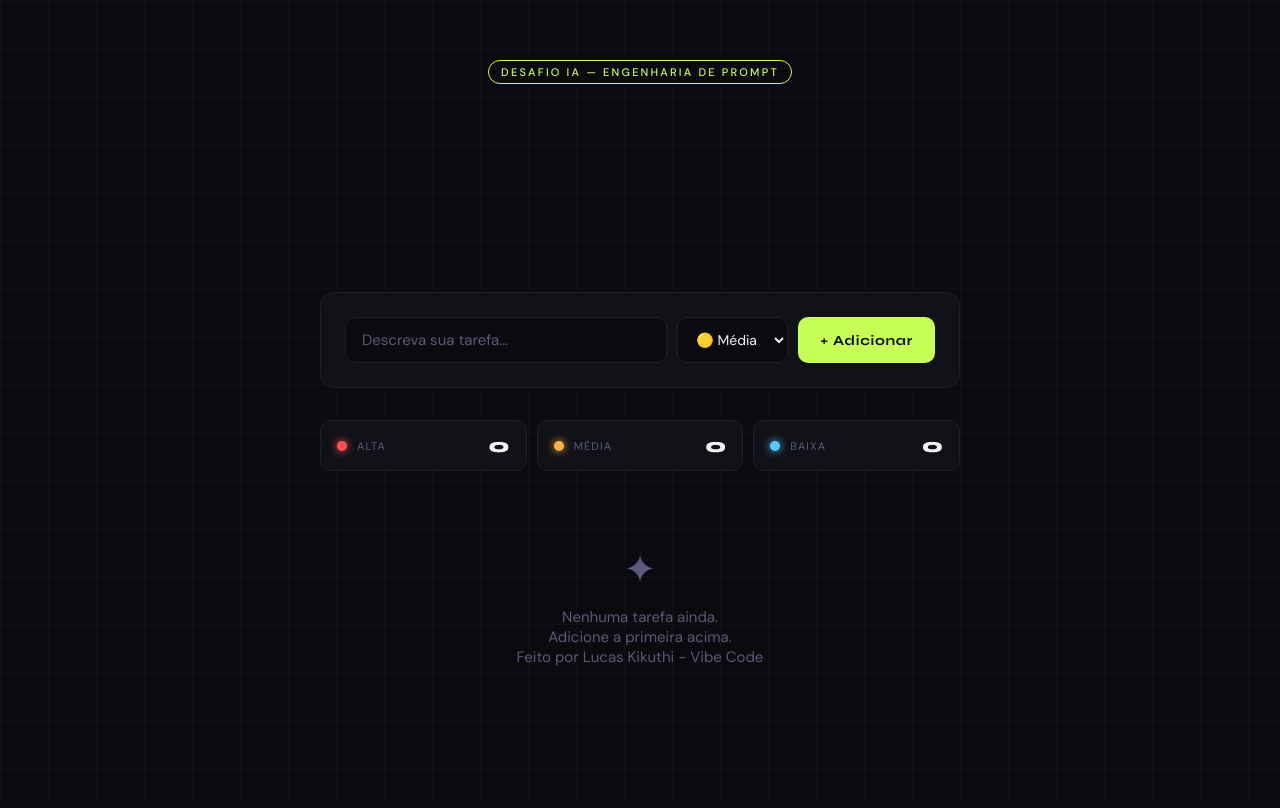
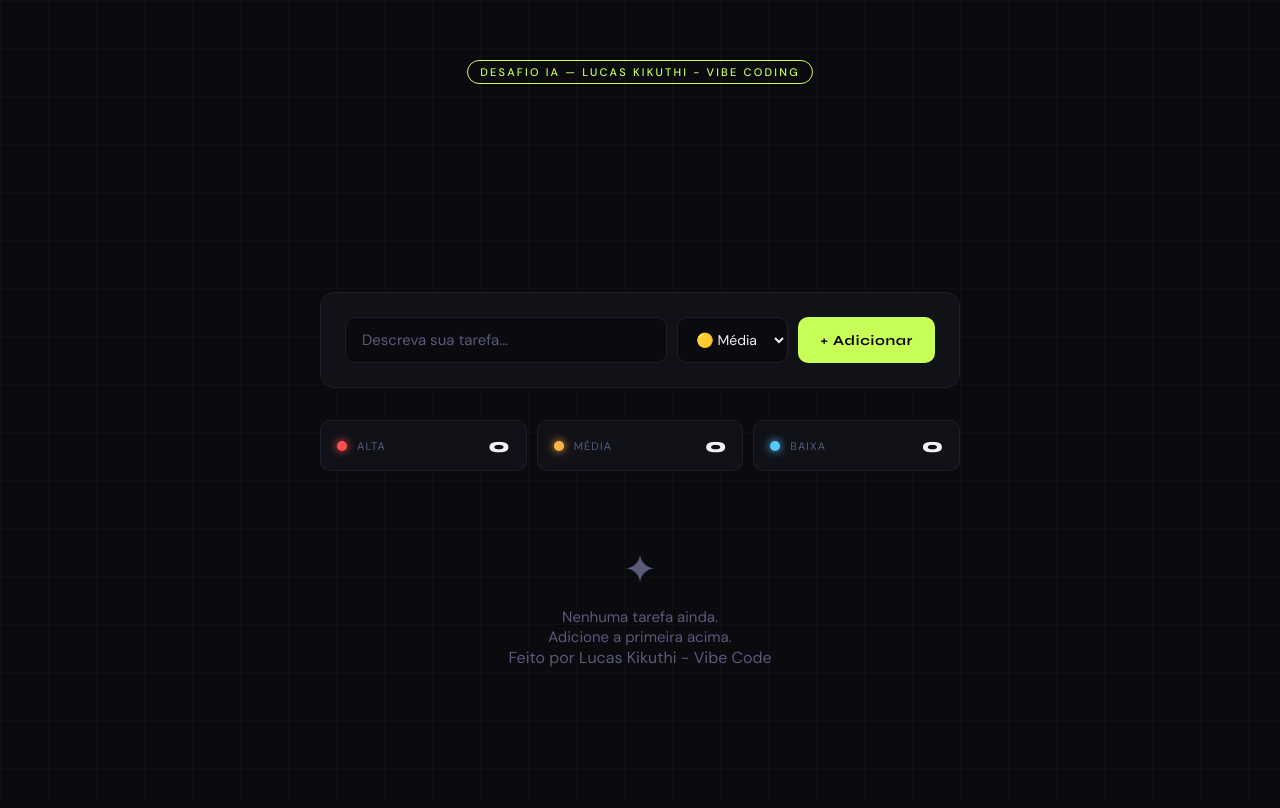
Before and after one commit to lukikuthi/to-do-list-question, a plain HTML site: page index.html in a window 1280 px wide. Drawn offline with nearby package versions, Linux system fonts and the light colour scheme.

Commit message:
Update index.html

```diff
--- a/index.html
+++ b/index.html
@@ -382,7 +382,7 @@
        CABEÇALHO DO APP
   ============================================= -->
   <header>
-    <div class="label">Desafio IA — Engenharia de Prompt</div>
+    <div class="label">Desafio IA — Lucas Kikuthi - Vibe Coding</div>
     <h1>Task<span>Flow.</span></h1>
   </header>
 
@@ -442,7 +442,7 @@
     <!-- Estado vazio -->
     <div class="empty-state" id="empty-state">
       <div class="icon">✦</div>
-      <p>Nenhuma tarefa ainda.<br/>Adicione a primeira acima.<br/>Feito por Lucas Kikuthi - Vibe Code<p>
+      <p>Nenhuma tarefa ainda.<br/>Adicione a primeira acima.<p></p>Feito por Lucas Kikuthi - Vibe Code<p>
     </div>
 
   </main>
```
